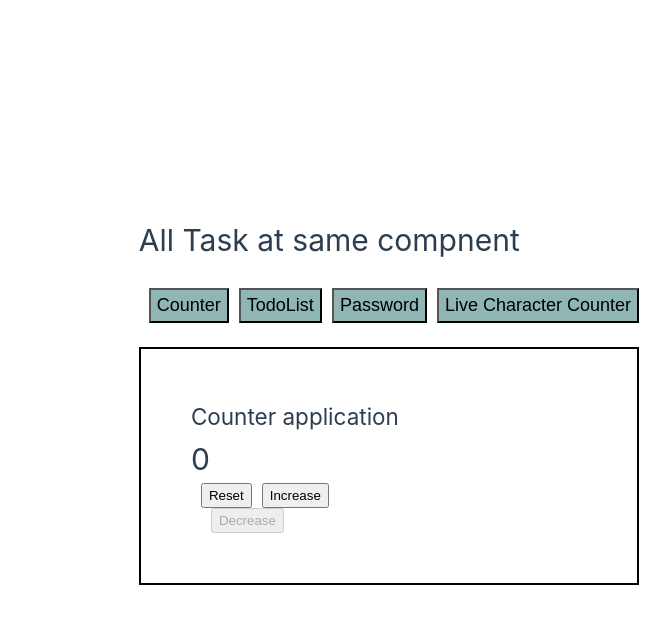
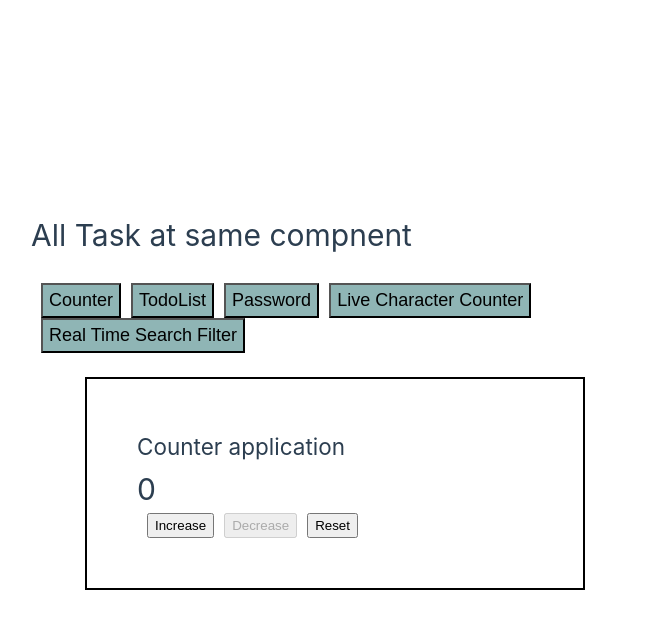
Before and after one commit to BasuPooja/Vue-Demo, a Vue app: page / in a window 1280 px wide. Both pictures are taken after a click on the button "Counter". Shown: the top 628 px of the page, without its empty margins (1-671 px from the left). Built offline with nearby package versions, Linux system fonts and the light colour scheme.

Commit message:
Real time search filter add in TodoLis

```diff
--- a/src/App.vue
+++ b/src/App.vue
@@ -9,7 +9,10 @@
     <button @click="task = 'Password'" class="hbtn" >Password </button>
 
     <button @click="task = 'LivecharacterCount'" class="hbtn" >Live Character Counter</button>
+
+    <button @click="task = 'RealTimeSearch'" class="hbtn" >Real Time Search Filter</button>
     <br>
+
     <br>
     <component :is = "task"></component>
   </div>
@@ -18,7 +21,8 @@
 import CounterApplication from './components/CounterApplication.vue';
 import Password from './components/Password.vue';
 import TodoList from './components/TodoList.vue';
-import LivecharacterCount from './components/LivecharacterCount.vue'
+import LivecharacterCount from './components/LivecharacterCount.vue';
+import RealTimeSearch from './components/RealTimeSearch.vue';
 
 export default{
   data(){
@@ -30,7 +34,8 @@ export default{
     CounterApplication,
     TodoList,
     Password,
-    LivecharacterCount
+    LivecharacterCount,
+    RealTimeSearch
   }
 };
 </script>
@@ -42,6 +47,9 @@ export default{
   height: 35px;
   background-color:rgba(3, 88, 88, 0.445);
   font-size: 18px;
+  display: inline-flex;
+  align-items: center;
+  justify-content: center;
 }
 
 </style>
--- a/src/components/CounterApplication.vue
+++ b/src/components/CounterApplication.vue
@@ -2,17 +2,10 @@
   <div class="container-div">
     <h2>Counter application</h2>
     <h1>{{ count }}</h1>
-    <button @click="count=0" style="margin-inline-start: 10px; height: 25px;">Reset</button>
-    <button @click="count++" style="margin-inline-start: 10px; height: 25px;">Increase</button>
 
-    <div style="margin-inline-start: 10px;" >
-      <div v-if="count<1">
-        <button disabled @click="count--" style="height: 25px;">Decrease</button>
-      </div>
-      <div v-else >
-        <button @click="count--" style="height: 25px;">Decrease</button>
-      </div>
-    </div>
+    <button @click="count++" class="actionbtn" >Increase</button>
+    <button :disabled = "count<1" @click="count--" class="actionbtn">Decrease</button>
+    <button @click="count=0" class="actionbtn">Reset</button>
 
   </div>
 </template>
@@ -36,4 +29,12 @@ export default {
   margin: auto;
   padding: 50px;
 }
+
+.actionbtn{
+  margin-inline-start: 10px;
+  height: 25px;
+    display: inline-flex;
+  align-items: center;
+  justify-content: center;
+}
 </style>
--- a/src/components/TodoList.vue
+++ b/src/components/TodoList.vue
@@ -17,6 +17,9 @@
         />
     </ul> -->
 
+    <h2>Real Time Search Filter</h2>
+
+    <input type="text" v-model="searchText" placeholder="Search items..." class="inputbox"/>
     <div class="table-container">
       <div class="table-header">
         <div class="table-cell">Checklist</div>
@@ -24,7 +27,7 @@
         <div class="table-cell">Action</div>
         <div class="table-cell">Action</div>
       </div>
-      <div class="table-row" v-for="(task, index) in tasks" :key="index">
+      <div class="table-row" v-for="(task, index) in searchlist" :key="index">
         <div class="table-cell">
           <input type="checkbox" v-model="task.completed" />
         </div>
@@ -79,8 +82,17 @@ export default{
     return{
         newTask: "",
         tasks: [],
+        searchText:"",
     };
   },
+
+  computed: {
+            searchlist() {
+              return this.tasks.filter((item) =>
+                item.name.toLowerCase().includes(this.searchText.toLowerCase())
+              );
+            },
+        },
 
   methods:{
     AddTask(){
```
